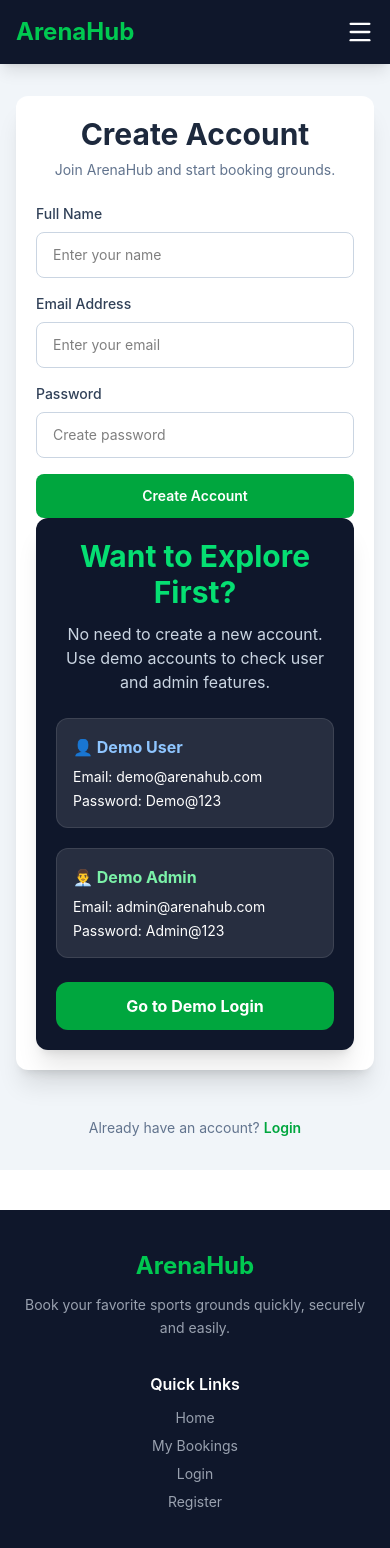
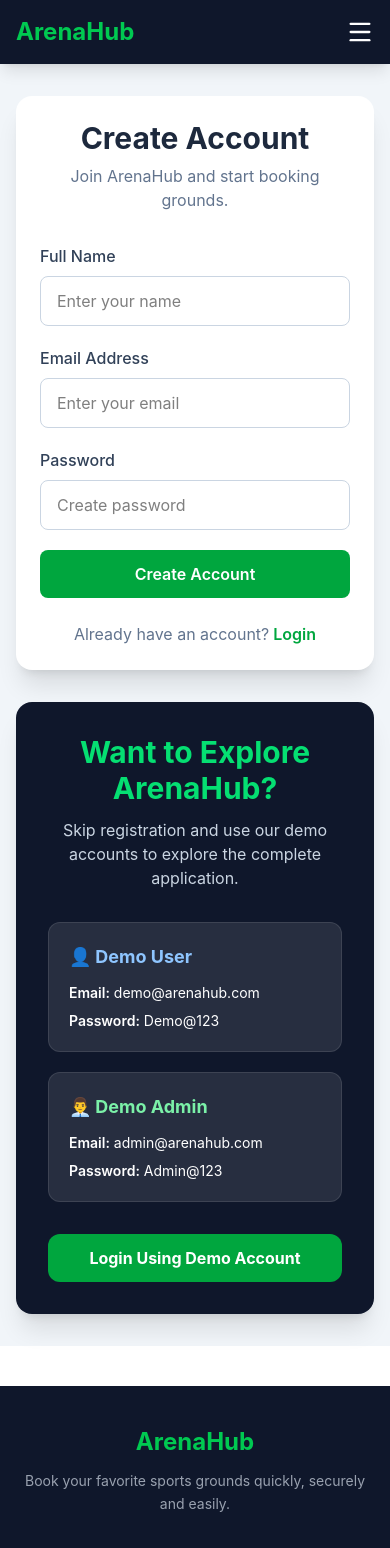
Before and after one commit to ravipansheriya2612-create/ArenaHub, a React (Vite) app in the folder Frontend/: page /register in a window 390 px wide. Shown: the top 1548 px of the page. Built offline with nearby package versions, Linux system fonts and the light colour scheme; no server answers.

Commit message:
Enhance Login and Register components with improved layout, demo credentials display, and user feedback

```diff
--- a/Frontend/src/pages/Login.jsx
+++ b/Frontend/src/pages/Login.jsx
@@ -53,43 +53,50 @@ function Login() {
         <>
             <Navbar />
 
-            <section className="min-h-screen bg-slate-100 px-4 sm:px-6 md:px-8 lg:px-10 py-8 sm:py-10 flex items-center justify-center">
-                <div className="w-full max-w-5xl grid grid-cols-1 lg:grid-cols-2 gap-6 items-stretch">
-                    <div className="bg-white rounded-xl sm:rounded-2xl shadow-xl p-5 sm:p-7 md:p-8">                    <div className="text-center mb-6 sm:mb-8">
-                        <h1 className="text-3xl sm:text-4xl md:text-5xl font-bold text-slate-800">
-                            Welcome Back
-                        </h1>
+            <section className="min-h-screen bg-slate-100 px-4 sm:px-6 md:px-8 lg:px-10 py-8 flex items-center justify-center">
+                <div className="w-full max-w-6xl grid grid-cols-1 lg:grid-cols-2 gap-8">
 
-                        <p className="text-slate-500 mt-2 text-sm sm:text-base">
-                            Login to continue booking your favorite grounds.
-                        </p>
-                    </div>
+                    {/* Left Side - Login Form */}
+                    <div className="bg-white rounded-2xl shadow-xl p-6 sm:p-8">
 
-                        <form onSubmit={handleLogin} className="space-y-4 sm:space-y-5">
+                        <div className="text-center mb-8">
+                            <h1 className="text-3xl sm:text-4xl font-bold text-slate-800">
+                                Welcome Back
+                            </h1>
+
+                            <p className="text-slate-500 mt-2">
+                                Login to continue booking your favorite grounds.
+                            </p>
+                        </div>
+
+                        <form onSubmit={handleLogin} className="space-y-5">
+
                             <div>
-                                <label className="block mb-2 text-sm sm:text-base font-medium text-slate-700">
+                                <label className="block mb-2 font-medium text-slate-700">
                                     Email Address
                                 </label>
 
                                 <input
                                     type="email"
+                                    value={email}
+                                    onChange={(e) => setEmail(e.target.value)}
                                     placeholder="Enter your email"
-                                    onChange={(e) => setEmail(e.target.value)}
-                                    className="w-full border border-slate-300 rounded-lg px-4 py-3 text-sm sm:text-base focus:outline-none focus:ring-2 focus:ring-green-500"
+                                    className="w-full border border-slate-300 rounded-lg px-4 py-3 focus:outline-none focus:ring-2 focus:ring-green-500"
                                     required
                                 />
                             </div>
 
                             <div>
-                                <label className="block mb-2 text-sm sm:text-base font-medium text-slate-700">
+                                <label className="block mb-2 font-medium text-slate-700">
                                     Password
                                 </label>
 
                                 <input
                                     type="password"
+                                    value={password}
+                                    onChange={(e) => setPassword(e.target.value)}
                                     placeholder="Enter your password"
-                                    onChange={(e) => setPassword(e.target.value)}
-                                    className="w-full border border-slate-300 rounded-lg px-4 py-3 text-sm sm:text-base focus:outline-none focus:ring-2 focus:ring-green-500"
+                                    className="w-full border border-slate-300 rounded-lg px-4 py-3 focus:outline-none focus:ring-2 focus:ring-green-500"
                                     required
                                 />
                             </div>
@@ -97,29 +104,62 @@ function Login() {
                             <button
                                 type="submit"
                                 disabled={loading}
-                                className={`w-full py-3 rounded-lg font-semibold text-sm sm:text-base transition ${loading
-                                    ? "bg-green-400 cursor-not-allowed"
-                                    : "bg-green-600 hover:bg-green-700 text-white"
+                                className={`w-full py-3 rounded-lg font-semibold transition ${loading
+                                        ? "bg-green-400 cursor-not-allowed text-white"
+                                        : "bg-green-600 hover:bg-green-700 text-white"
                                     }`}
                             >
                                 {loading ? "Logging in..." : "Login"}
                             </button>
+
                         </form>
 
-                        <div className="bg-slate-900 text-white rounded-xl sm:rounded-2xl shadow-xl p-5 sm:p-7 md:p-8 flex flex-col justify-center">
-                            <h2 className="text-3xl font-bold text-green-400 text-center">
-                                Demo Credentials
-                            </h2>
+                        <p className="text-center text-slate-500 mt-6">
+                            Don't have an account?
 
-                            <p className="text-slate-300 text-center mt-3 mb-6">
-                                HR or interviewer can use these accounts to explore ArenaHub.
-                            </p>
+                            <Link
+                                to="/register"
+                                className="text-green-600 font-semibold ml-1 hover:underline"
+                            >
+                                Register
+                            </Link>
+                        </p>
 
-                            <div className="space-y-5">
-                                <div className="bg-white/10 border border-white/10 rounded-xl p-4">
-                                    <h3 className="font-bold text-blue-300 mb-2">👤 Demo User</h3>
-                                    <p className="text-sm break-all">Email: demo@arenahub.com</p>
-                                    <p className="text-sm mt-1">Password: Demo@123</p>
+                    </div>
+
+                    {/* Right Side - Demo Card */}
+
+                    <div className="bg-slate-900 text-white rounded-2xl shadow-xl p-8 flex flex-col justify-center">
+
+                        <h2 className="text-3xl font-bold text-green-400 text-center">
+                            Demo Credentials
+                        </h2>
+
+                        <p className="text-slate-300 text-center mt-3 mb-8">
+                            HRs and interviewers can explore the complete ArenaHub application using these demo accounts.
+                        </p>
+
+                        <div className="space-y-6">
+
+                            {/* Demo User */}
+
+                            <div className="bg-white/10 border border-white/10 rounded-xl p-5">
+
+                                <h3 className="text-lg font-bold text-blue-300 mb-3">
+                                    👤 Demo User
+                                </h3>
+
+                                <p className="text-sm break-all">
+                                    <span className="font-semibold">Email:</span>{" "}
+                                    demo@arenahub.com
+                                </p>
+
+                                <p className="text-sm mt-2">
+                                    <span className="font-semibold">Password:</span>{" "}
+                                    Demo@123
+                                </p>
+
+                                <div className="grid grid-cols-2 gap-3 mt-5">
 
                                     <button
                                         type="button"
@@ -127,16 +167,44 @@ function Login() {
                                             setEmail("demo@arenahub.com");
                                             setPassword("Demo@123");
                                         }}
-                                        className="mt-3 w-full bg-blue-500 hover:bg-blue-600 text-white py-2 rounded-lg font-semibold"
+                                        className="bg-blue-500 hover:bg-blue-600 py-2 rounded-lg font-semibold"
                                     >
-                                        Fill User Login
+                                        Fill
                                     </button>
+
+                                    <button
+                                        type="button"
+                                        onClick={() =>
+                                            copyToClipboard("demo@arenahub.com")
+                                        }
+                                        className="bg-slate-700 hover:bg-slate-600 py-2 rounded-lg font-semibold"
+                                    >
+                                        Copy Email
+                                    </button>
+
                                 </div>
 
-                                <div className="bg-white/10 border border-white/10 rounded-xl p-4">
-                                    <h3 className="font-bold text-green-300 mb-2">👨‍💼 Demo Admin</h3>
-                                    <p className="text-sm break-all">Email: admin@arenahub.com</p>
-                                    <p className="text-sm mt-1">Password: Admin@123</p>
+                            </div>
+
+                            {/* Demo Admin */}
+
+                            <div className="bg-white/10 border border-white/10 rounded-xl p-5">
+
+                                <h3 className="text-lg font-bold text-green-300 mb-3">
+                                    👨‍💼 Demo Admin
+                                </h3>
+
+                                <p className="text-sm break-all">
+                                    <span className="font-semibold">Email:</span>{" "}
+                                    admin@arenahub.com
+                                </p>
+
+                                <p className="text-sm mt-2">
+                                    <span className="font-semibold">Password:</span>{" "}
+                                    Admin@123
+                                </p>
+
+                                <div className="grid grid-cols-2 gap-3 mt-5">
 
                                     <button
                                         type="button"
@@ -144,30 +212,33 @@ function Login() {
                                             setEmail("admin@arenahub.com");
                                             setPassword("Admin@123");
                                         }}
-                                        className="mt-3 w-full bg-green-600 hover:bg-green-700 text-white py-2 rounded-lg font-semibold"
+                                        className="bg-green-600 hover:bg-green-700 py-2 rounded-lg font-semibold"
                                     >
-                                        Fill Admin Login
+                                        Fill
                                     </button>
+
+                                    <button
+                                        type="button"
+                                        onClick={() =>
+                                            copyToClipboard("admin@arenahub.com")
+                                        }
+                                        className="bg-slate-700 hover:bg-slate-600 py-2 rounded-lg font-semibold"
+                                    >
+                                        Copy Email
+                                    </button>
+
                                 </div>
+
                             </div>
+
                         </div>
+
                     </div>
 
-                    <p className="text-center text-slate-500 mt-6 text-sm sm:text-base">
-                        Don't have an account?
-
-                        <Link
-                            to="/register"
-                            className="text-green-600 font-semibold ml-1 hover:underline"
-                        >
-                            Register
-                        </Link>
-                    </p>
                 </div>
             </section>
 
             <Footer />
-
         </>
     );
 
--- a/Frontend/src/pages/Register.jsx
+++ b/Frontend/src/pages/Register.jsx
@@ -43,73 +43,80 @@ function Register() {
         <>
             <Navbar />
 
-            <section className="min-h-screen bg-slate-100 px-4 sm:px-6 md:px-8 lg:px-10 py-8 sm:py-10 flex items-center justify-center">
-                <div className="w-full max-w-5xl grid grid-cols-1 lg:grid-cols-2 gap-6 items-stretch">
-                    <div className="bg-white rounded-xl sm:rounded-2xl shadow-xl p-5 sm:p-7 md:p-8">
-                        <div className="text-center mb-6 sm:mb-8">
-                            <h1 className="text-3xl sm:text-4xl md:text-5xl font-bold text-slate-800">
+            <section className="min-h-screen bg-slate-100 px-4 sm:px-6 md:px-8 lg:px-10 py-8 flex items-center justify-center">
+                <div className="w-full max-w-6xl grid grid-cols-1 lg:grid-cols-2 gap-8">
+
+                    {/* Left Side - Register Form */}
+                    <div className="bg-white rounded-2xl shadow-xl p-6 sm:p-8">
+
+                        <div className="text-center mb-8">
+                            <h1 className="text-3xl sm:text-4xl font-bold text-slate-800">
                                 Create Account
                             </h1>
 
-                            <p className="text-slate-500 mt-2 text-sm sm:text-base">
+                            <p className="text-slate-500 mt-2">
                                 Join ArenaHub and start booking grounds.
                             </p>
                         </div>
 
-                        <form onSubmit={handleSubmit} className="space-y-4 sm:space-y-5">
+                        <form onSubmit={handleSubmit} className="space-y-5">
+
                             <div>
-                                <label className="block mb-2 text-sm sm:text-base font-medium text-slate-700">
+                                <label className="block mb-2 font-medium text-slate-700">
                                     Full Name
                                 </label>
 
                                 <input
                                     type="text"
                                     placeholder="Enter your name"
+                                    value={formData.name}
                                     onChange={(e) =>
                                         setFormData({
                                             ...formData,
                                             name: e.target.value,
                                         })
                                     }
-                                    className="w-full border border-slate-300 rounded-lg px-4 py-3 text-sm sm:text-base focus:outline-none focus:ring-2 focus:ring-green-500"
+                                    className="w-full border border-slate-300 rounded-lg px-4 py-3 focus:ring-2 focus:ring-green-500 focus:outline-none"
                                     required
                                 />
                             </div>
 
                             <div>
-                                <label className="block mb-2 text-sm sm:text-base font-medium text-slate-700">
+                                <label className="block mb-2 font-medium text-slate-700">
                                     Email Address
                                 </label>
 
                                 <input
                                     type="email"
                                     placeholder="Enter your email"
+                                    value={formData.email}
                                     onChange={(e) =>
                                         setFormData({
                                             ...formData,
                                             email: e.target.value,
                                         })
                                     }
-                                    className="w-full border border-slate-300 rounded-lg px-4 py-3 text-sm sm:text-base focus:outline-none focus:ring-2 focus:ring-green-500"
+                                    className="w-full border border-slate-300 rounded-lg px-4 py-3 focus:ring-2 focus:ring-green-500 focus:outline-none"
                                     required
                                 />
                             </div>
 
                             <div>
-                                <label className="block mb-2 text-sm sm:text-base font-medium text-slate-700">
+                                <label className="block mb-2 font-medium text-slate-700">
                                     Password
                                 </label>
 
                                 <input
                                     type="password"
                                     placeholder="Create password"
+                                    value={formData.password}
                                     onChange={(e) =>
                                         setFormData({
                                             ...formData,
                                             password: e.target.value,
                                         })
                                     }
-                                    className="w-full border border-slate-300 rounded-lg px-4 py-3 text-sm sm:text-base focus:outline-none focus:ring-2 focus:ring-green-500"
+                                    className="w-full border border-slate-300 rounded-lg px-4 py-3 focus:ring-2 focus:ring-green-500 focus:outline-none"
                                     required
                                 />
                             </div>
@@ -117,62 +124,97 @@ function Register() {
                             <button
                                 type="submit"
                                 disabled={loading}
-                                className={`w-full py-3 rounded-lg font-semibold text-sm sm:text-base transition ${loading
-                                    ? "bg-green-400 cursor-not-allowed text-white"
-                                    : "bg-green-600 hover:bg-green-700 text-white"
+                                className={`w-full py-3 rounded-lg font-semibold transition ${loading
+                                        ? "bg-green-400 cursor-not-allowed text-white"
+                                        : "bg-green-600 hover:bg-green-700 text-white"
                                     }`}
                             >
-                                {loading ? "Creating Account..." : "Create Account"}
+                                {loading
+                                    ? "Creating Account..."
+                                    : "Create Account"}
                             </button>
+
                         </form>
 
-                        <div className="bg-slate-900 text-white rounded-xl sm:rounded-2xl shadow-xl p-5 sm:p-7 md:p-8 flex flex-col justify-center">
-                            <h2 className="text-3xl font-bold text-green-400 text-center">
-                                Want to Explore First?
-                            </h2>
-
-                            <p className="text-slate-300 text-center mt-3 mb-6">
-                                No need to create a new account. Use demo accounts to check user and admin features.
-                            </p>
-
-                            <div className="space-y-5">
-                                <div className="bg-white/10 border border-white/10 rounded-xl p-4">
-                                    <h3 className="font-bold text-blue-300 mb-2">👤 Demo User</h3>
-                                    <p className="text-sm break-all">Email: demo@arenahub.com</p>
-                                    <p className="text-sm mt-1">Password: Demo@123</p>
-                                </div>
-
-                                <div className="bg-white/10 border border-white/10 rounded-xl p-4">
-                                    <h3 className="font-bold text-green-300 mb-2">👨‍💼 Demo Admin</h3>
-                                    <p className="text-sm break-all">Email: admin@arenahub.com</p>
-                                    <p className="text-sm mt-1">Password: Admin@123</p>
-                                </div>
-                            </div>
+                        <p className="text-center text-slate-500 mt-6">
+                            Already have an account?
 
                             <Link
                                 to="/login"
-                                className="mt-6 text-center bg-green-600 hover:bg-green-700 text-white py-3 rounded-xl font-bold transition"
+                                className="text-green-600 font-semibold ml-1 hover:underline"
                             >
-                                Go to Demo Login
+                                Login
                             </Link>
-                        </div>
+                        </p>
+
                     </div>
 
-                    <p className="text-center text-slate-500 mt-6 text-sm sm:text-base">
-                        Already have an account?
+                    {/* Right Side - Demo Card */}
+
+                    <div className="bg-slate-900 text-white rounded-2xl shadow-xl p-8 flex flex-col justify-center">
+
+                        <h2 className="text-3xl font-bold text-green-400 text-center">
+                            Want to Explore ArenaHub?
+                        </h2>
+
+                        <p className="text-slate-300 text-center mt-3 mb-8">
+                            Skip registration and use our demo accounts to explore
+                            the complete application.
+                        </p>
+
+                        <div className="space-y-5">
+
+                            <div className="bg-white/10 rounded-xl p-5 border border-white/10">
+                                <h3 className="font-bold text-blue-300 text-lg mb-3">
+                                    👤 Demo User
+                                </h3>
+
+                                <p className="text-sm break-all">
+                                    <span className="font-semibold">Email:</span>{" "}
+                                    demo@arenahub.com
+                                </p>
+
+                                <p className="text-sm mt-2">
+                                    <span className="font-semibold">
+                                        Password:
+                                    </span>{" "}
+                                    Demo@123
+                                </p>
+                            </div>
+
+                            <div className="bg-white/10 rounded-xl p-5 border border-white/10">
+                                <h3 className="font-bold text-green-300 text-lg mb-3">
+                                    👨‍💼 Demo Admin
+                                </h3>
+
+                                <p className="text-sm break-all">
+                                    <span className="font-semibold">Email:</span>{" "}
+                                    admin@arenahub.com
+                                </p>
+
+                                <p className="text-sm mt-2">
+                                    <span className="font-semibold">
+                                        Password:
+                                    </span>{" "}
+                                    Admin@123
+                                </p>
+                            </div>
+
+                        </div>
 
                         <Link
                             to="/login"
-                            className="text-green-600 font-semibold ml-1 hover:underline"
+                            className="mt-8 bg-green-600 hover:bg-green-700 text-center py-3 rounded-xl font-bold transition"
                         >
-                            Login
+                            Login Using Demo Account
                         </Link>
-                    </p>
+
+                    </div>
+
                 </div>
             </section>
 
             <Footer />
-
         </>
     );
 
```
